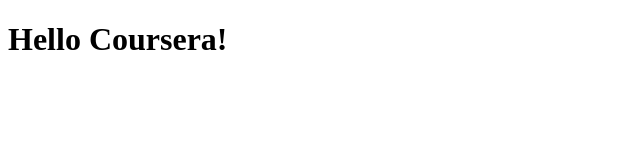
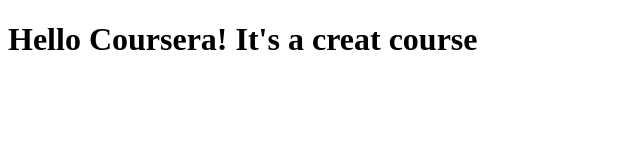
Before and after one commit to AbdelmageedIsmail/coursera-test, a plain HTML site: page site/index.html in a window 1280 px wide. Shown: the whole page, without its empty margins (0-640 px from the left). Drawn offline with Linux system fonts and the light colour scheme.

Commit message:
small addition

```diff
--- a/site/index.html
+++ b/site/index.html
@@ -4,6 +4,6 @@
 	<title>Hello Coursera!</title>
 </head>
 <body>
-<h1>Hello Coursera!</h1>
+<h1>Hello Coursera! It's a creat course</h1>
 </body>
 </html>
```
